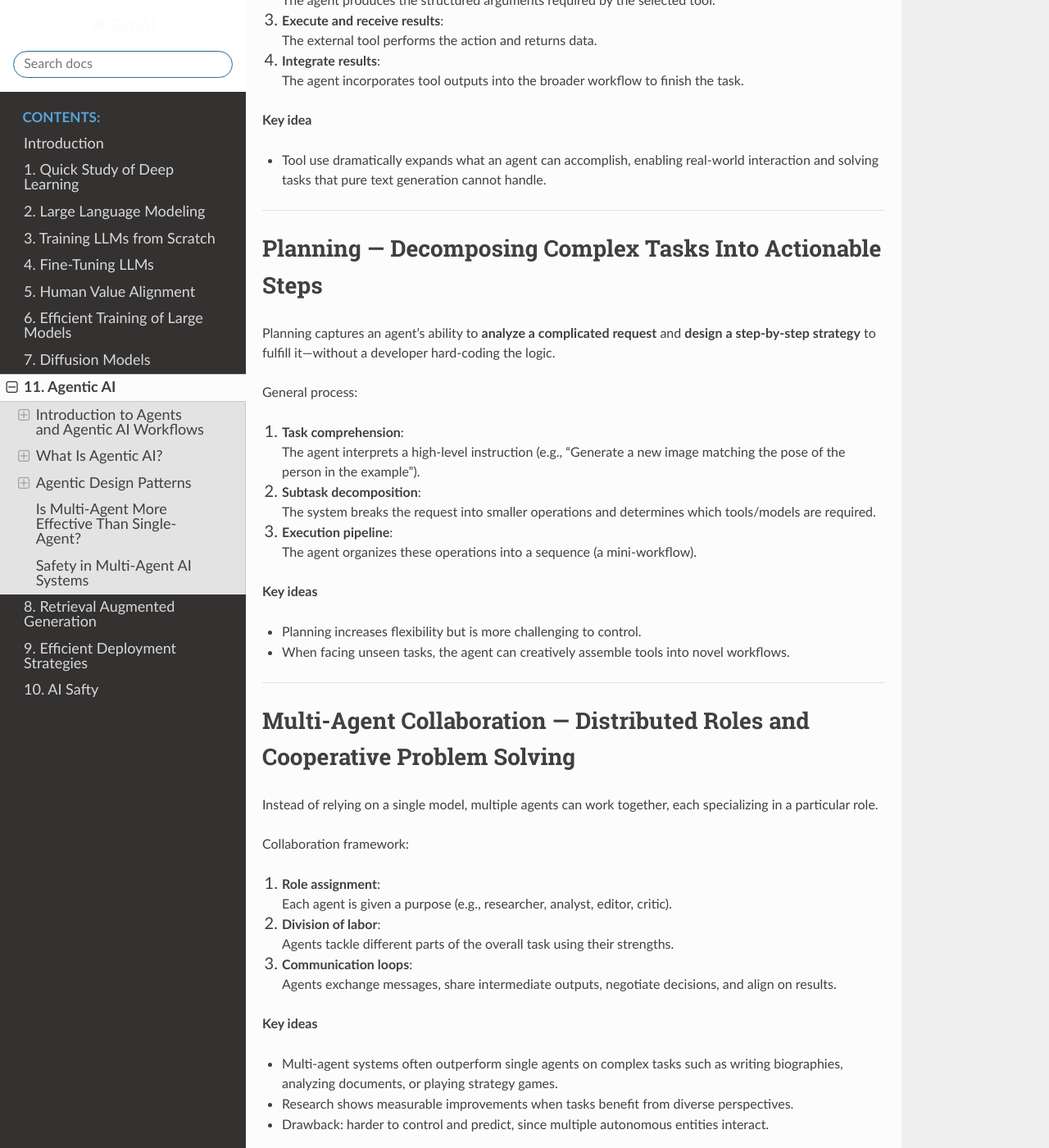
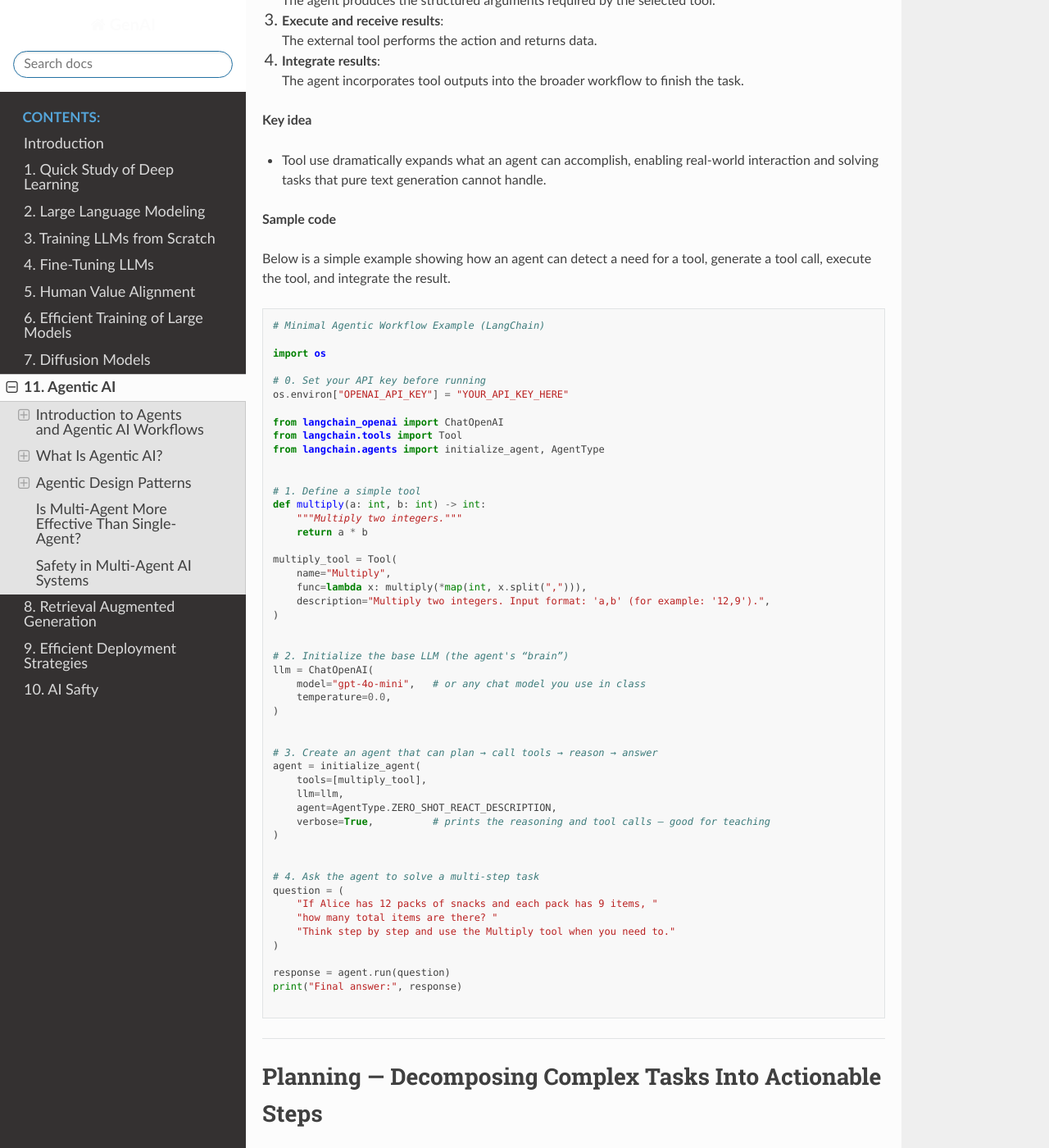
Before and after one commit to JieGroup/GenAI, a Sphinx documentation site: the page built from docs/agentic/index.md, in a window 1280 px wide and 1400 px high, scrolled down 3131 px. Shown: the whole window at 82% size. Built offline with Sphinx 7.4.7 and the Read the Docs theme 3.1.0, drawn with Linux system fonts in a browser that asks for light colours; formulas are drawn with MathJax 3.

Commit message:
Update index.md

````diff
--- a/docs/agentic/index.md
+++ b/docs/agentic/index.md
@@ -97,6 +97,62 @@ General workflow:
 
 - Tool use dramatically expands what an agent can accomplish, enabling real-world interaction and solving tasks that pure text generation cannot handle.
 
+**Sample code**
+
+Below is a simple example showing how an agent can detect a need for a tool, generate a tool call, execute the tool, and integrate the result.
+
+```python
+# Minimal Agentic Workflow Example (LangChain)
+
+import os
+
+# 0. Set your API key before running
+os.environ["OPENAI_API_KEY"] = "YOUR_API_KEY_HERE"
+
+from langchain_openai import ChatOpenAI
+from langchain.tools import Tool
+from langchain.agents import initialize_agent, AgentType
+
+
+# 1. Define a simple tool
+def multiply(a: int, b: int) -> int:
+    """Multiply two integers."""
+    return a * b
+
+multiply_tool = Tool(
+    name="Multiply",
+    func=lambda x: multiply(*map(int, x.split(","))),
+    description="Multiply two integers. Input format: 'a,b' (for example: '12,9').",
+)
+
+
+# 2. Initialize the base LLM (the agent's “brain”)
+llm = ChatOpenAI(
+    model="gpt-4o-mini",   # or any chat model you use in class
+    temperature=0.0,
+)
+
+
+# 3. Create an agent that can plan → call tools → reason → answer
+agent = initialize_agent(
+    tools=[multiply_tool],
+    llm=llm,
+    agent=AgentType.ZERO_SHOT_REACT_DESCRIPTION,
+    verbose=True,          # prints the reasoning and tool calls — good for teaching
+)
+
+
+# 4. Ask the agent to solve a multi-step task
+question = (
+    "If Alice has 12 packs of snacks and each pack has 9 items, "
+    "how many total items are there? "
+    "Think step by step and use the Multiply tool when you need to."
+)
+
+response = agent.run(question)
+print("Final answer:", response)
+
+```
 ---
 
 ### Planning — Decomposing Complex Tasks Into Actionable Steps
````
